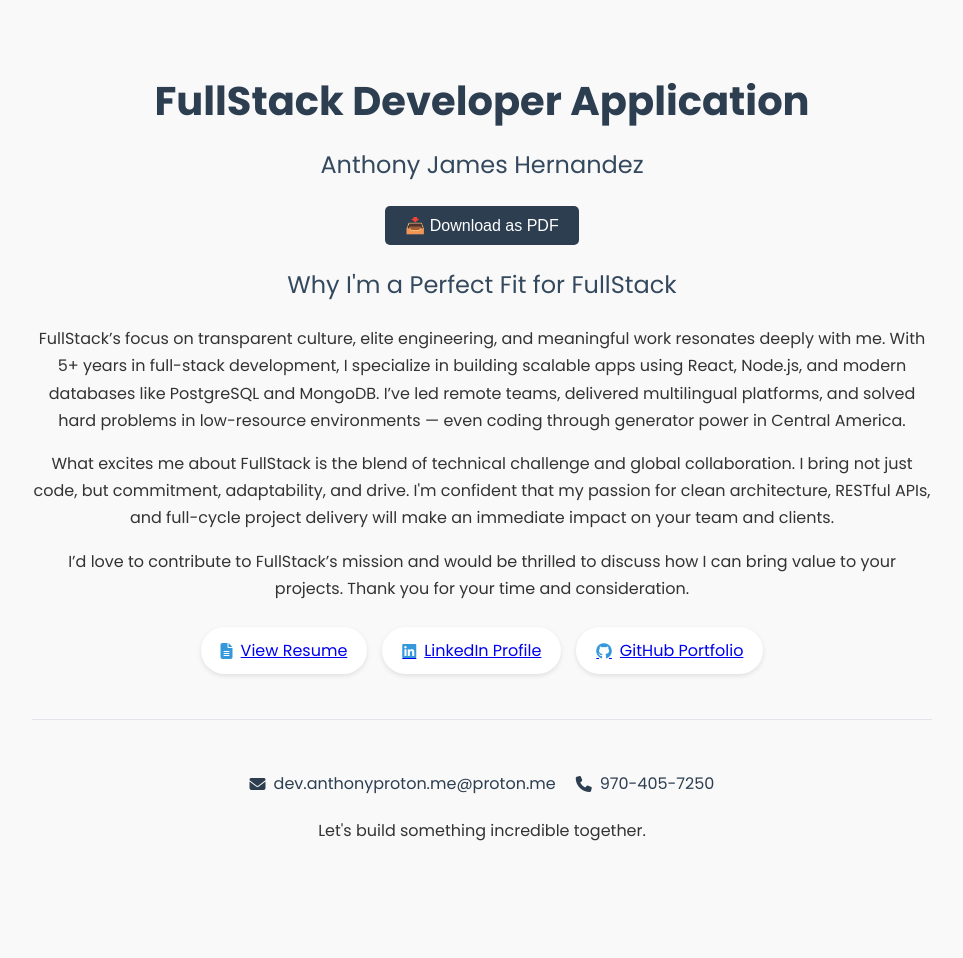
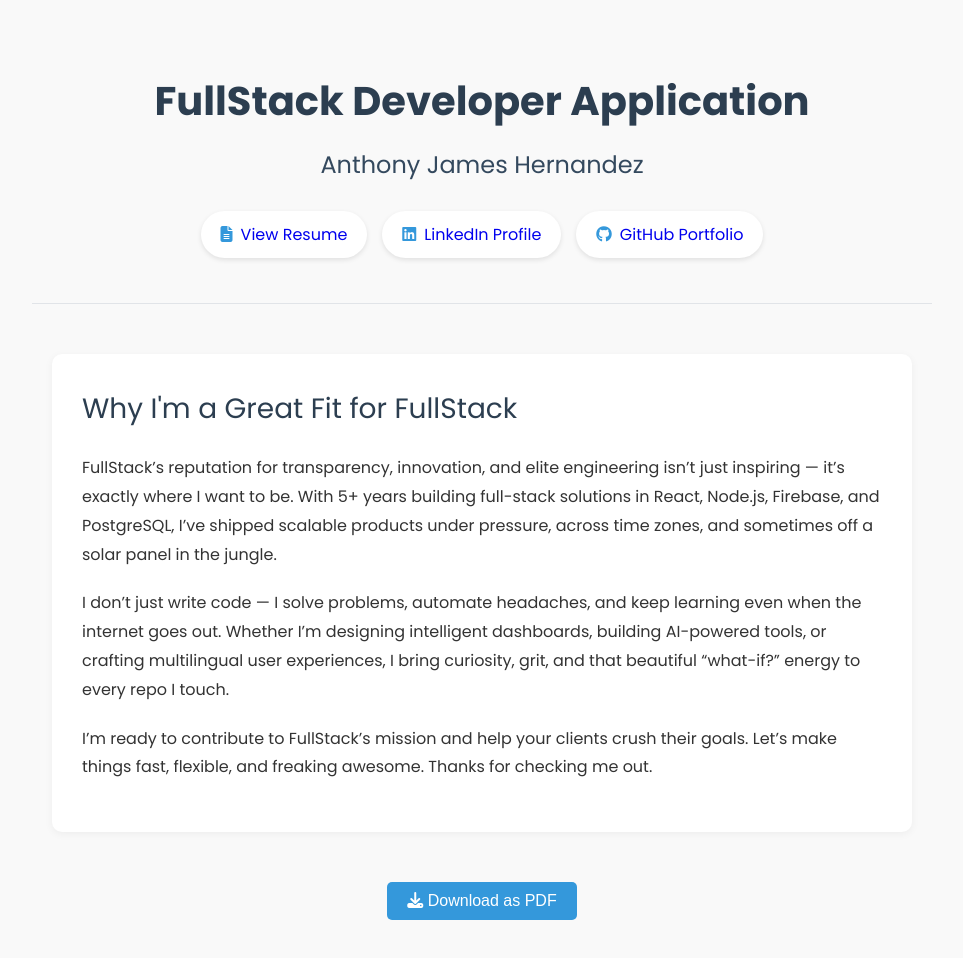
Before and after one commit to AnthonyHernandez5150/resume, a plain HTML site: page cover-letter.html in a window 1280 px wide. Shown: the whole page, without its empty margins (158-1121 px from the left). Before the commit the page ends 901 px from the top, so only its background shows below. Drawn offline with Linux system fonts and the light colour scheme.

Commit message:
Update cover-letter.html

```diff
--- a/cover-letter.html
+++ b/cover-letter.html
@@ -6,6 +6,7 @@
   <title>Anthony Hernandez | FullStack Developer Application</title>
   <link href="https://fonts.googleapis.com/css2?family=Poppins:wght@300;400;500;600;700&family=Roboto+Mono:wght@400;500&display=swap" rel="stylesheet">
   <link rel="stylesheet" href="https://cdnjs.cloudflare.com/ajax/libs/font-awesome/6.4.0/css/all.min.css">
+  <script src="https://cdnjs.cloudflare.com/ajax/libs/html2pdf.js/0.9.3/html2pdf.bundle.min.js"></script>
   <style>
     :root {
       --primary: #2c3e50;
@@ -52,14 +53,6 @@
       margin-top: 0;
     }
 
-    h3 {
-      color: var(--primary);
-      font-size: 1.4rem;
-      margin-top: 40px;
-      padding-bottom: 10px;
-      border-bottom: 2px solid var(--border);
-    }
-
     .badges {
       display: flex;
       justify-content: center;
@@ -77,6 +70,7 @@
       border-radius: 50px;
       box-shadow: 0 2px 5px rgba(0,0,0,0.1);
       transition: all 0.3s ease;
+      text-decoration: none;
     }
 
     .badge:hover {
@@ -88,116 +82,41 @@
       color: var(--accent);
     }
 
-    ul {
-      padding-left: 20px;
+    .cover-letter {
+      background-color: var(--card);
+      padding: 30px;
+      border-radius: 10px;
+      box-shadow: 0 2px 8px rgba(0, 0, 0, 0.05);
+      margin: 50px auto;
+      max-width: 800px;
+      line-height: 1.8;
     }
 
-    li {
-      margin-bottom: 10px;
-      position: relative;
+    .cover-letter h2 {
+      color: var(--primary);
+      font-size: 1.75rem;
+      margin-bottom: 20px;
     }
 
-    li:before {
-      content: "▹";
-      position: absolute;
-      left: -20px;
-      color: var(--accent);
+    .cover-letter p {
+      color: var(--text);
+      margin-bottom: 20px;
+      font-size: 1rem;
     }
 
-    .project {
-      background-color: var(--card);
-      padding: 20px;
-      border-radius: 8px;
-      margin-bottom: 20px;
-      box-shadow: 0 2px 5px rgba(0,0,0,0.1);
+    .cta {
+      text-align: center;
+      margin-top: 40px;
     }
 
-    .project-title {
-      font-size: 1.2rem;
-      margin-bottom: 5px;
-    }
-
-    .project-title a {
-      color: var(--primary);
-      text-decoration: none;
-    }
-
-    .project-title a:hover {
-      color: var(--accent);
-    }
-
-    .project-tech {
-      display: flex;
-      flex-wrap: wrap;
-      gap: 8px;
-      margin: 10px 0;
-    }
-
-    .tech-tag {
-      background-color: #e1f0fa;
-      color: var(--primary);
-      padding: 3px 10px;
-      border-radius: 4px;
-      font-size: 0.8rem;
-      font-family: 'Roboto Mono', monospace;
-    }
-
-    .cta-box {
+    .cta button {
       background-color: var(--accent);
       color: white;
-      padding: 25px;
-      border-radius: 8px;
-      margin: 40px 0;
-      text-align: center;
-    }
-
-    .cta-item {
-      display: flex;
-      align-items: center;
-      justify-content: center;
-      gap: 10px;
-      margin-bottom: 10px;
-    }
-
-    .signature {
-      margin-top: 50px;
-      text-align: center;
-    }
-
-    .contact-links {
-      display: flex;
-      justify-content: center;
-      gap: 20px;
-      margin: 20px 0;
-    }
-
-    .contact-link {
-      display: flex;
-      align-items: center;
-      gap: 8px;
-      color: var(--primary);
-      text-decoration: none;
-    }
-
-    .contact-link:hover {
-      color: var(--accent);
-    }
-
-    button.download-btn {
-      display: block;
-      margin: 20px auto;
+      border: none;
       padding: 10px 20px;
       font-size: 1rem;
-      background-color: var(--primary);
-      color: white;
-      border: none;
       border-radius: 5px;
       cursor: pointer;
-      transition: background 0.3s ease;
-    }
-
-    button.download-btn:hover {
-      background-color: var(--accent);
     }
   </style>
 </head>
@@ -206,26 +125,6 @@
     <header>
       <h1>FullStack Developer Application</h1>
       <h2>Anthony James Hernandez</h2>
-      <button class="download-btn" onclick="downloadPDF()">📥 Download as PDF</button>
-      <section class="cover-letter">
-  <h2>Why I'm a Perfect Fit for FullStack</h2>
-  <p>
-    FullStack’s focus on transparent culture, elite engineering, and meaningful work resonates deeply with me.
-    With 5+ years in full-stack development, I specialize in building scalable apps using React, Node.js, and modern
-    databases like PostgreSQL and MongoDB. I’ve led remote teams, delivered multilingual platforms, and solved
-    hard problems in low-resource environments — even coding through generator power in Central America.
-  </p>
-  <p>
-    What excites me about FullStack is the blend of technical challenge and global collaboration. I bring not just code,
-    but commitment, adaptability, and drive. I'm confident that my passion for clean architecture, RESTful APIs,
-    and full-cycle project delivery will make an immediate impact on your team and clients.
-  </p>
-  <p>
-    I’d love to contribute to FullStack’s mission and would be thrilled to discuss how I can bring value to your projects.
-    Thank you for your time and consideration.
-  </p>
-</section>
-
       <div class="badges">
         <a href="https://anthonyhernandez5150.github.io/resume" class="badge" target="_blank">
           <i class="fas fa-file-alt"></i> View Resume
@@ -239,32 +138,42 @@
       </div>
     </header>
 
-    <!-- Your sections remain the same -->
-    <!-- [Cut for brevity] -->
+    <section class="cover-letter">
+      <h2>Why I'm a Great Fit for FullStack</h2>
+      <p>
+        FullStack’s reputation for transparency, innovation, and elite engineering isn’t just inspiring — it’s exactly where I want to be.
+        With 5+ years building full-stack solutions in React, Node.js, Firebase, and PostgreSQL, I’ve shipped scalable products
+        under pressure, across time zones, and sometimes off a solar panel in the jungle.
+      </p>
+      <p>
+        I don’t just write code — I solve problems, automate headaches, and keep learning even when the internet goes out.
+        Whether I’m designing intelligent dashboards, building AI-powered tools, or crafting multilingual user experiences,
+        I bring curiosity, grit, and that beautiful “what-if?” energy to every repo I touch.
+      </p>
+      <p>
+        I’m ready to contribute to FullStack’s mission and help your clients crush their goals. Let’s make things fast, flexible, and freaking awesome.
+        Thanks for checking me out.
+      </p>
+    </section>
 
-    <div class="signature">
-      <div class="contact-links">
-        <a href="mailto:dev.anthonyproton.me@proton.me" class="contact-link">
-          <i class="fas fa-envelope"></i> dev.anthonyproton.me@proton.me
-        </a>
-        <a href="tel:970-405-7250" class="contact-link">
-          <i class="fas fa-phone"></i> 970-405-7250
-        </a>
-      </div>
-      <p>Let's build something incredible together.</p>
+    <div class="cta">
+      <button onclick="downloadPDF()"><i class="fas fa-download"></i> Download as PDF</button>
     </div>
   </div>
 
-  <script src="https://cdnjs.cloudflare.com/ajax/libs/html2pdf.js/0.10.1/html2pdf.bundle.min.js"></script>
   <script>
     function downloadPDF() {
-      html2pdf().set({
-        margin: 0.5,
-        filename: 'Anthony_Hernandez_FullStack_Cover.pdf',
-        image: { type: 'jpeg', quality: 0.98 },
-        html2canvas: { scale: 2 },
-        jsPDF: { unit: 'in', format: 'letter', orientation: 'portrait' }
-      }).from(document.body).save();
+      const element = document.body;
+      html2pdf()
+        .set({
+          margin: 0.5,
+          filename: 'Anthony_Hernandez_FullStack_Cover.pdf',
+          image: { type: 'jpeg', quality: 0.98 },
+          html2canvas: { scale: 2 },
+          jsPDF: { unit: 'in', format: 'letter', orientation: 'portrait' }
+        })
+        .from(element)
+        .save();
     }
   </script>
 </body>
```
